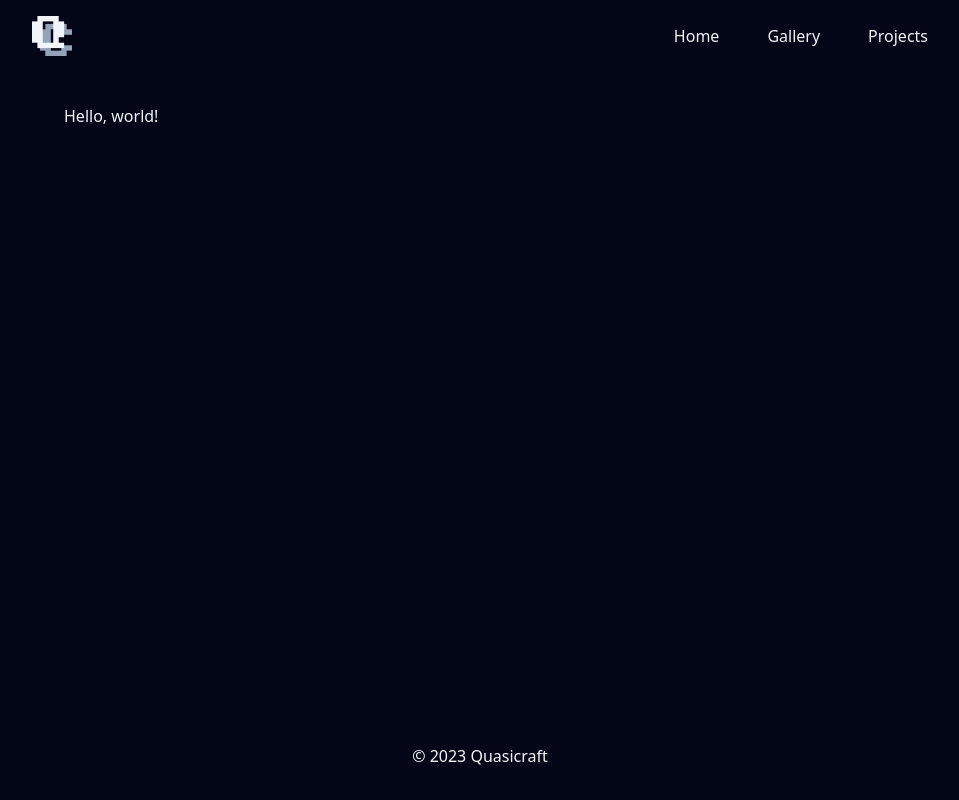
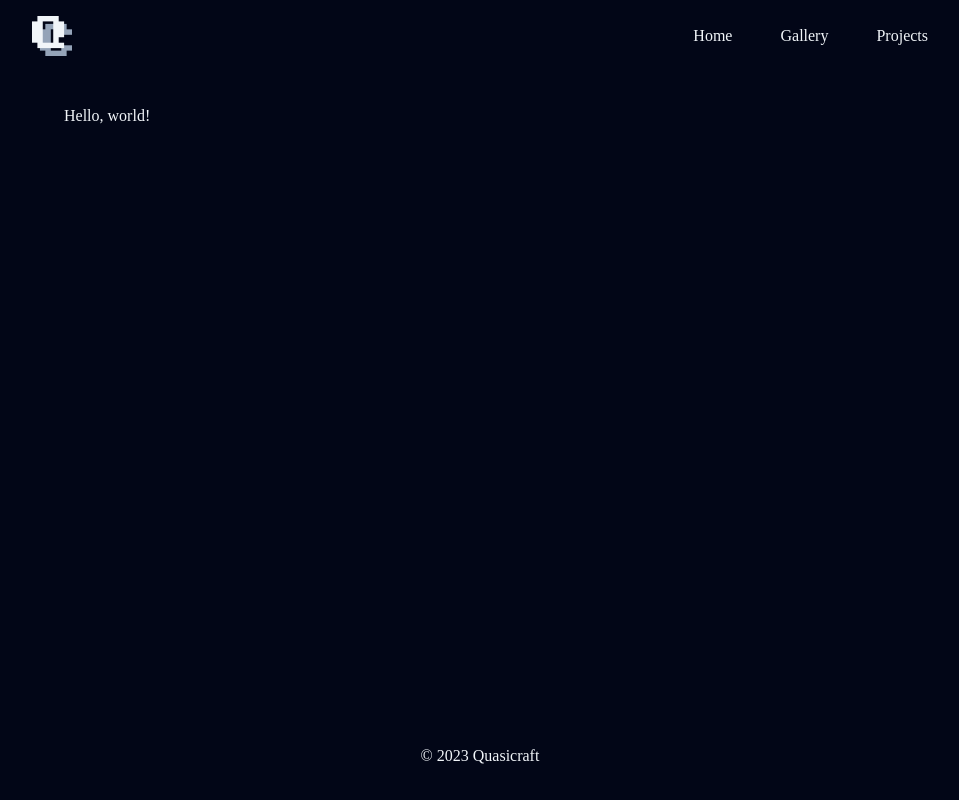
Before and after one commit to quasicraft/qc-site, a Next.js app: page / in a window 1280 px wide. Shown: the whole page, without its empty margins (160-1119 px from the left). Built offline with nearby package versions, Linux system fonts and the light colour scheme.

Commit message:
added neww font

```diff
--- a/tailwind.config.js
+++ b/tailwind.config.js
@@ -1,8 +1,17 @@
 module.exports = {
+
+  theme: {
+    fontFamily: {
+      sans:  [ "Manrope" ]
+    },
+  },
+
   content: [
     "./pages/**/*.{js,ts,jsx,tsx,mdx}",
     "./components/**/*.{js,ts,jsx,tsx,mdx}",
     "./app/**/*.{js,ts,jsx,tsx,mdx}",
   ],
+
   plugins: [ require('@tailwindcss/typography') ],
+
 }
```
